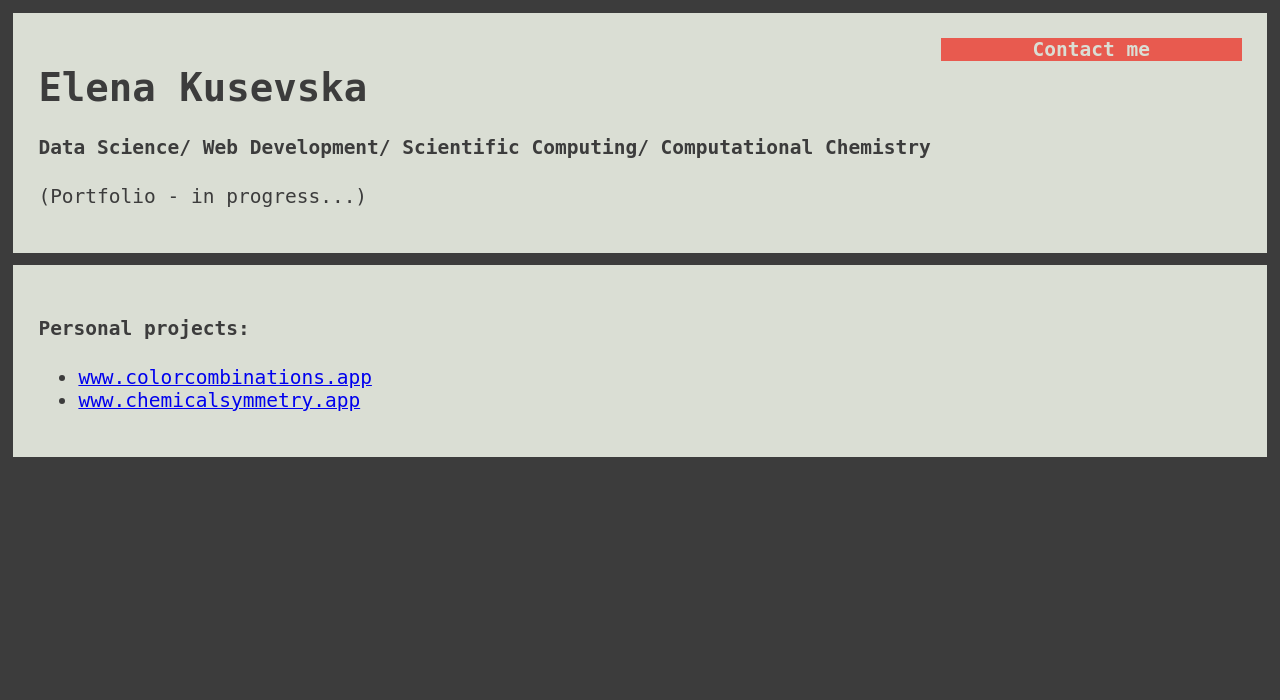
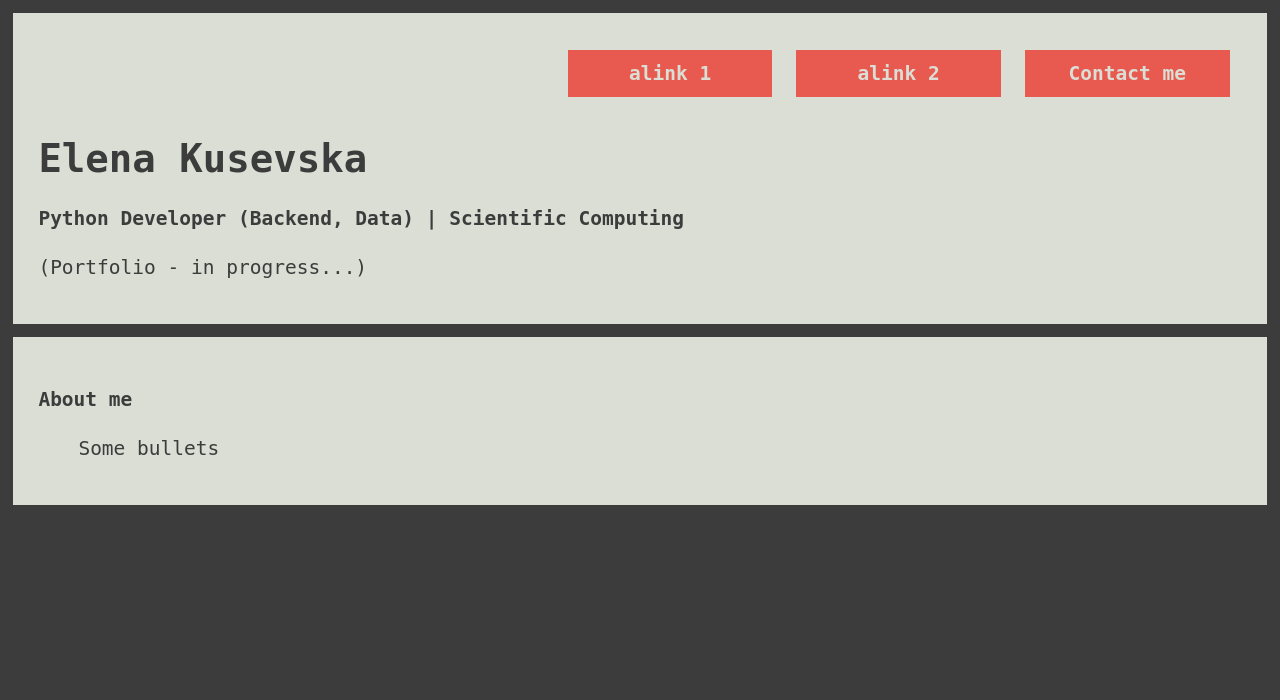
Before and after one commit to ElenaKusevska/Portfolio_app, a Flask app: page / in a window 1280 px wide. Shown: the top 700 px of the page. Run offline with Flask 3, Linux system fonts and the light colour scheme.

Commit message:
edit html for main page

```diff
--- a/templates/main_page.html
+++ b/templates/main_page.html
@@ -25,17 +25,25 @@
                 padding: 2%;
             }
 
-            .contact_me {
-                width: 25%;
+            .button {
+                width: 15%;
+                margin: 1%;
+                padding: 1%;
                 background-color: #E85A4F;
                 color: #DADED4;
-                float: right;
+                display: inline-flex;
                 cursor: pointer;
                 text-align: center;
+                justify-content:center
             }
 
             .linktext:hover{
                 color:yellow;
+            }
+
+            .linktext {
+                color: #DADED4;
+                text-decoration: none;
             }
         </style>
         <!-- Google Tag Manager -->
@@ -52,22 +60,28 @@
         height="0" width="0" style="display:none;visibility:hidden"></iframe></noscript>
         <!-- End Google Tag Manager (noscript) -->
         <div class="main_divs">
-            <a class="linktext" href="https://elenakusevska.com/contactme"> <div class="contact_me">
-                <b> Contact me </b>
-            </div> </a>
+            <div style="display: flex; justify-content:flex-end">
+                <div class="button">
+                    <a class="linktext" href="https://elenakusevska.com/contactme">
+                    <b> alink 1 </b> </a>
+                </div>
+                <div class="button"> <a class="linktext" href="https://elenakusevska.com/contactme">
+                    <b> alink 2 </b> </a>
+                </div>
+                <div class="button"> <a class="linktext" href="https://elenakusevska.com/contactme">
+                    <b> Contact me </b> </a>
+                </div>
+            </div>
             <div>
                 <h1> Elena Kusevska </h1>
-                <h4> Data Science/ Web Development/ Scientific Computing/ Computational Chemistry </h4>
+                <h4> Python Developer (Backend, Data) | Scientific Computing </h4>
                 <p> (Portfolio - in progress...) </p>
             </div>
         </div>
         <div class="main_divs">
-        <h4> Personal projects: </h4>
+        <h4> About me </h4>
             <ul>
-                <li> <a href="https://github.com/ElenaKusevska/Random_color_combinations">
-                www.colorcombinations.app</a> </li>
-                <li> <a href="https://github.com/ElenaKusevska/chemicalsymmetryapp">
-                www.chemicalsymmetry.app</a> </li>
+                Some bullets
             </ul>
         </div>
     </body>
```
